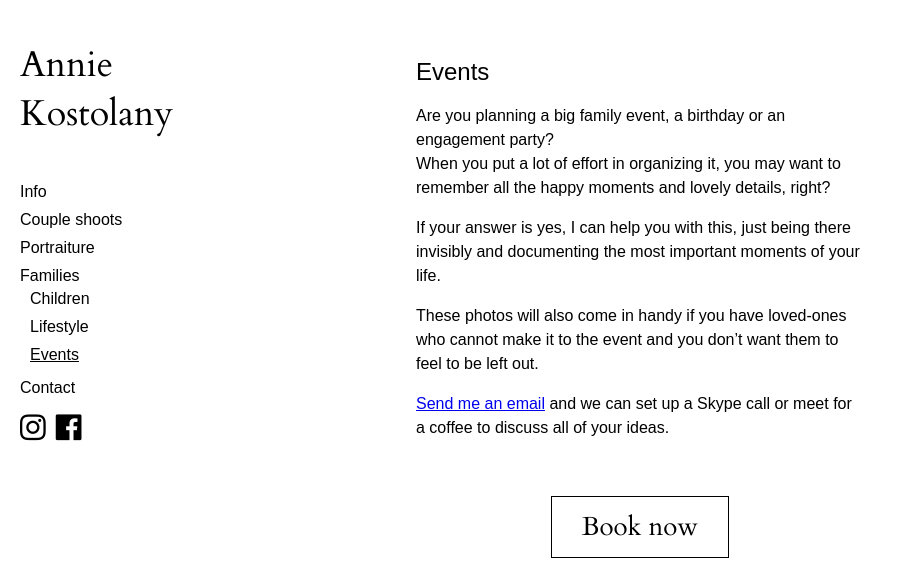
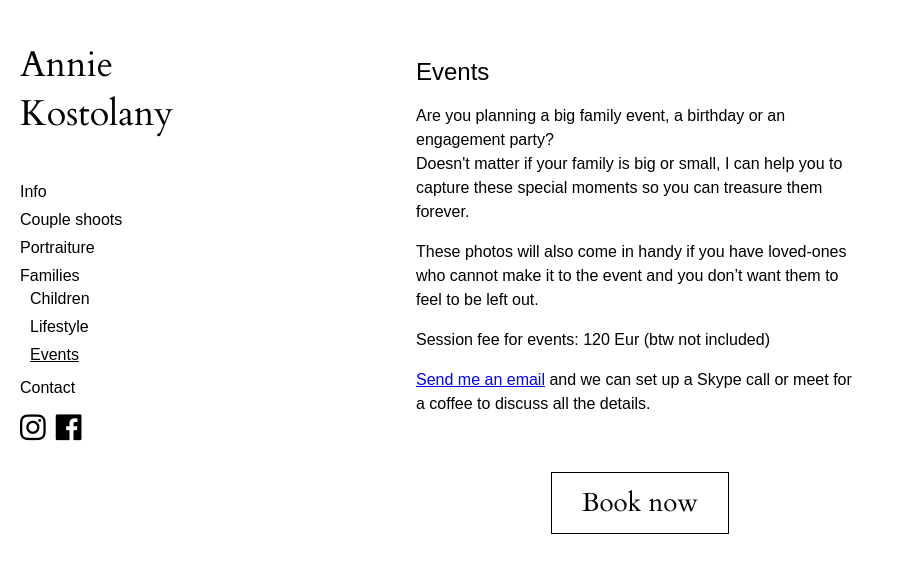
Before and after one commit to 3n1k0/anniekostolany.com, a React app: page /events in a window 1280 px wide. Shown: the top 574 px of the page, without its empty margins (0-903 px from the left). Built offline with nearby package versions, Linux system fonts and the light colour scheme.

Commit message:
Update Events.jsx

```diff
--- a/src/components/pages/Events.jsx
+++ b/src/components/pages/Events.jsx
@@ -7,13 +7,14 @@ export default () => (
 		<h2>Events</h2>
 
 		<p>Are you planning a big family event, a birthday or an engagement party?<br />
-		When you put a lot of effort in organizing it, you may want to remember all the happy moments and lovely details, right?</p>
-
-		<p>If your answer is yes, I can help you with this, just being there invisibly and documenting the most important moments of your life.</p>
+		 Doesn't matter if your family is big or small, I can help you to capture these special moments so you can treasure them forever.</p>
 
 		<p>These photos will also come in handy if you have loved-ones who cannot make it to the event and you don’t want them to feel to be left out.</p>
 
-		<p><a href="/contat">Send me an email</a> and we can set up a Skype call or meet for a coffee to discuss all of your ideas.</p>
+		<p>Session fee for events: 120 Eur (btw not included)</p>
+
+		<p><a href="/contat">Send me an email</a> and we can set up a Skype call or meet for a coffee to discuss all the details.</p>
+
 
 		<BookNowButton />
 	</TextPage>
```
